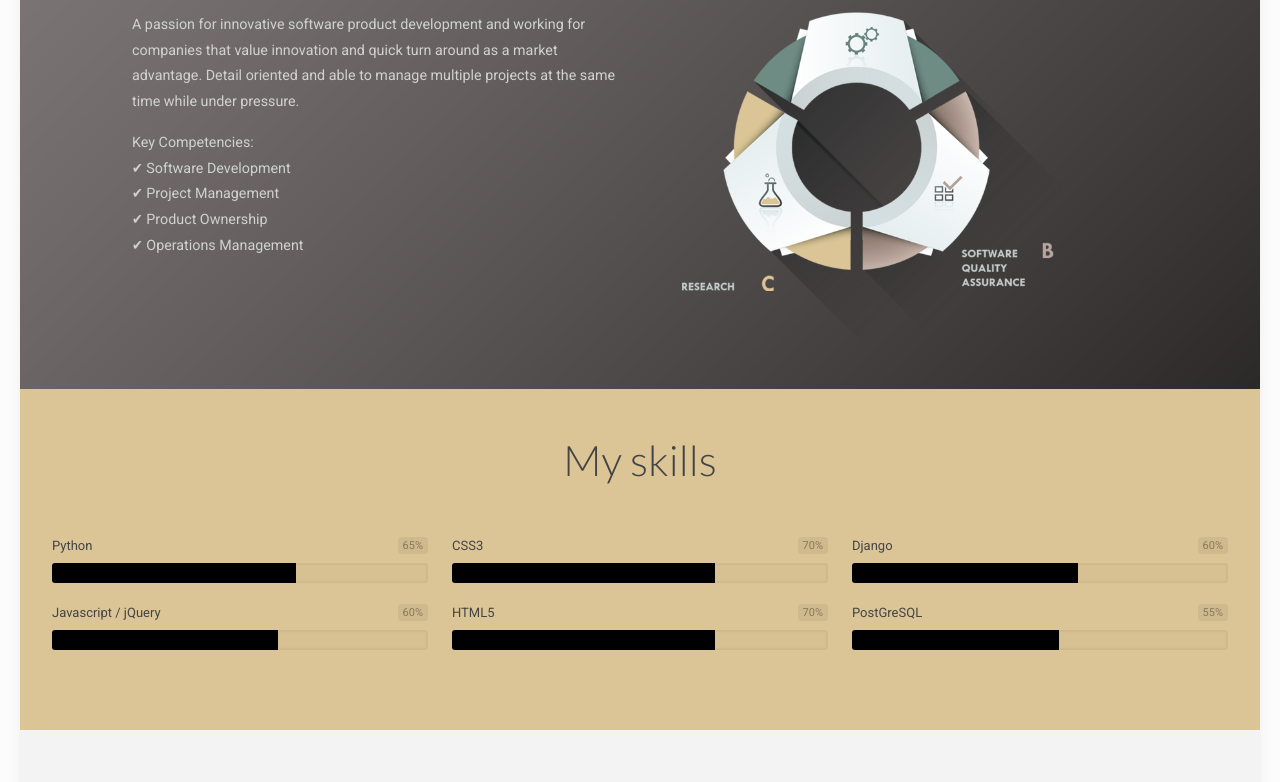
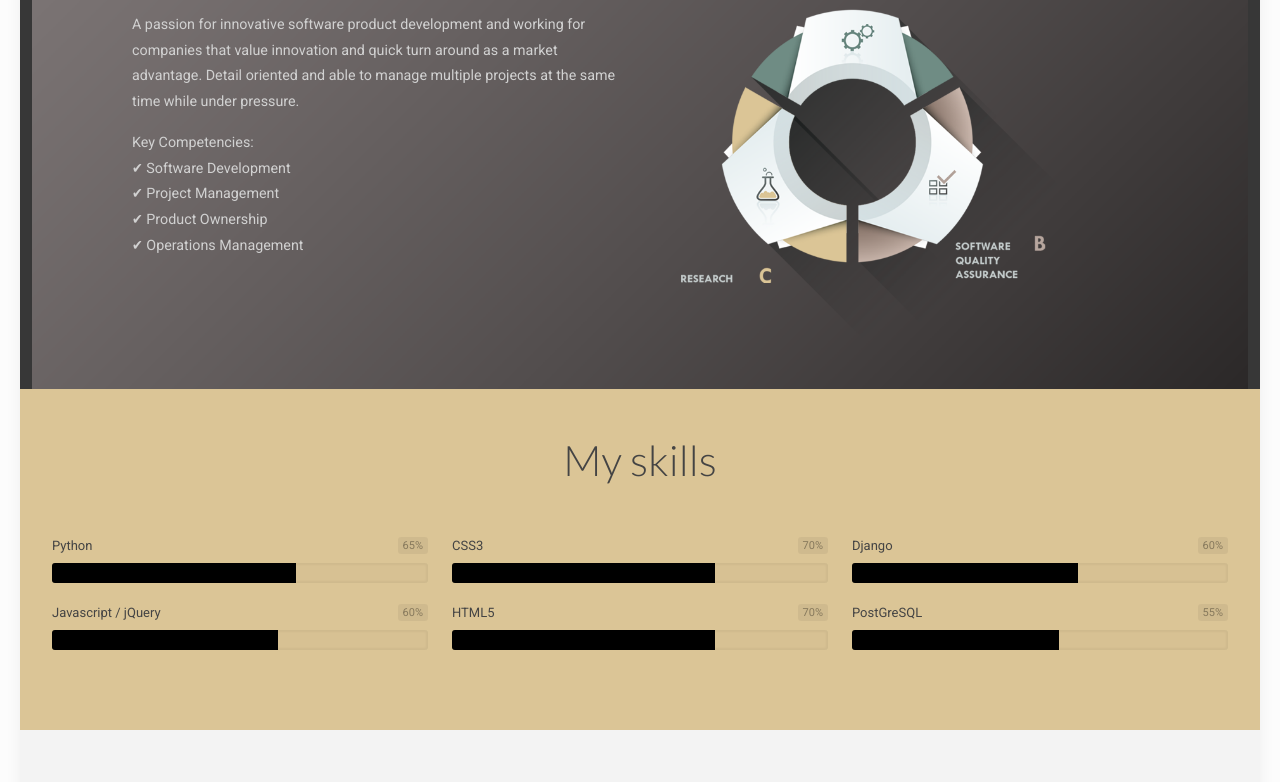
Before and after one commit to ron-s/portfolio, a plain HTML site: page index.html in a window 1280 px wide. Shown: the part 296-1078 px from the top of the page. Drawn offline with Linux system fonts and the light colour scheme; files whose address does not match are found by name; a web font is replaced by a local one.

Commit message:
fixing header issues

```diff
--- a/index.html
+++ b/index.html
@@ -101,7 +101,7 @@
             <div class="content_wrapper clearfix">
                 <div class="sections_group">
                     <div class="entry-content">
-                        <div class="section dark " id="about" style="padding-top:100px; padding-bottom:60px; background-color:#373737; background-image:url(content/resume/images/header.png); background-repeat:no-repeat; background-position:center top; background-attachment:fixed; background-size:cover; -webkit-background-size:cover" data-stellar-background-ratio="0.5">
+                        <div class="section dark " id="about" style="padding-top:100px; padding-bottom:60px; background-color:#373737; background-image:url(content/resume/images/header.png); background-repeat:no-repeat; background-position:center top; background-attachment:fixed; background-size:contain; -webkit-background-size:contain" data-stellar-background-ratio="0.5">
                             <div class="section_wrapper clearfix">
                                 <div class="items_group clearfix">
                                     <!-- One Second (1/2) Column -->
```
